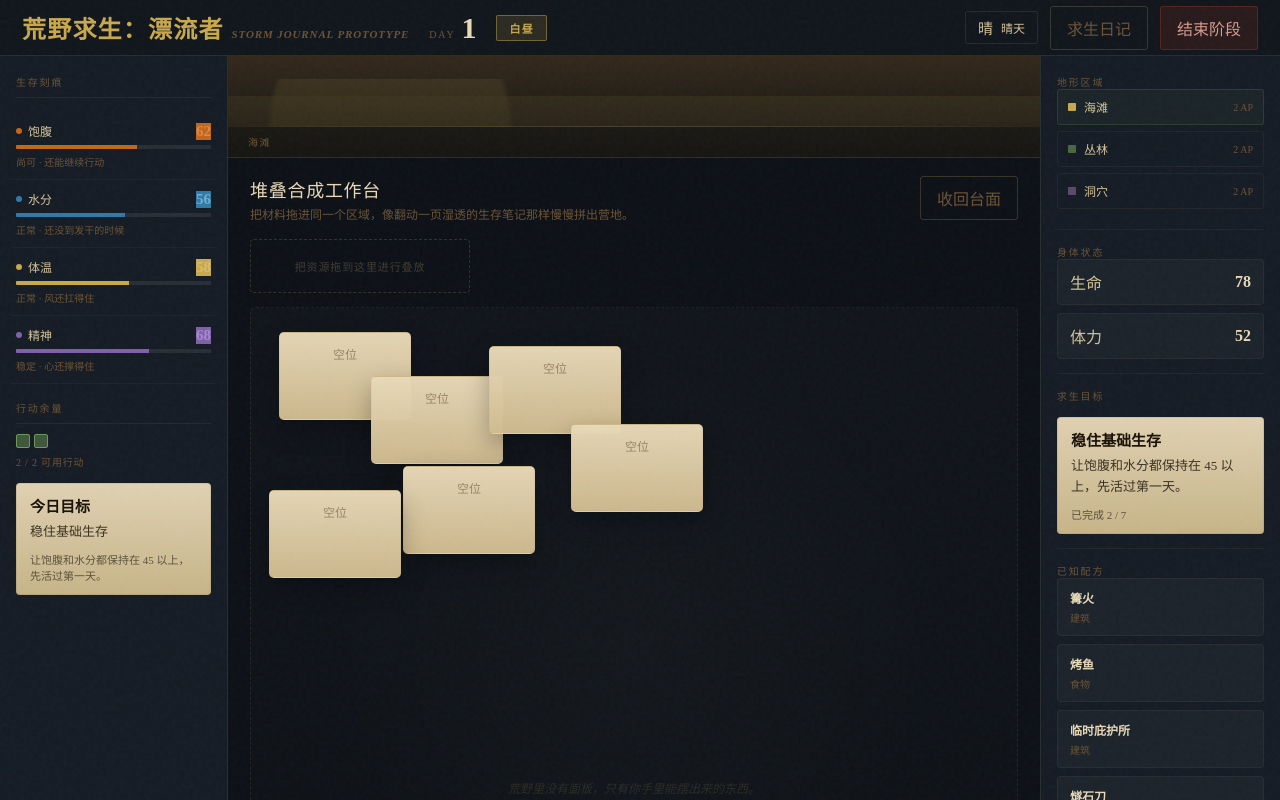
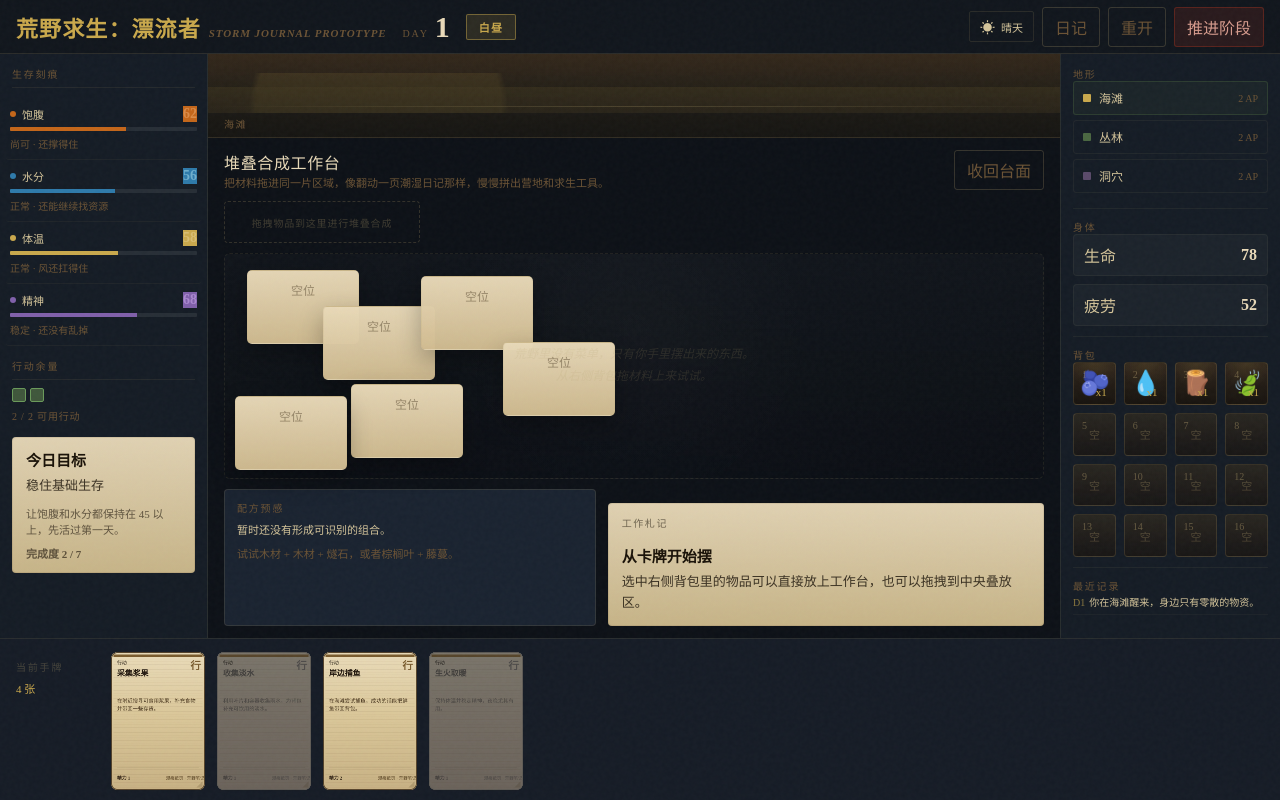
Before and after one commit to jollywu24/2d-survival-card-demo, a React (Vite) app: page / in a window 1280 px wide. Shown: the top 800 px of the page. Built offline with nearby package versions, Linux system fonts and the light colour scheme.

Commit message:
Tighten single-screen survival layout

```diff
--- a/src/App.tsx
+++ b/src/App.tsx
@@ -1,7 +1,6 @@
 import { useEffect, useMemo, useState, type CSSProperties } from 'react';
 import { CardCanvas } from './components/CardCanvas';
 import {
-  allCraftingRecipes,
   allPrototypeGoals,
   getItemDefinition,
   getWorkbenchRecipePreview,
@@ -17,24 +16,23 @@ import type { BackpackSlot, EnvironmentState, StatKey } from './types/game';
 const coreNeedMeta: Array<{
   key: Extract<StatKey, 'hunger' | 'thirst' | 'temperature' | 'sanity'>;
   label: string;
-  icon: string;
   className: string;
 }> = [
-  { key: 'hunger', label: '饱腹', icon: '肉', className: 'n-hunger' },
-  { key: 'thirst', label: '水分', icon: '水', className: 'n-water' },
-  { key: 'temperature', label: '体温', icon: '火', className: 'n-temp' },
-  { key: 'sanity', label: '精神', icon: '心', className: 'n-mind' },
+  { key: 'hunger', label: '饱腹', className: 'n-hunger' },
+  { key: 'thirst', label: '水分', className: 'n-water' },
+  { key: 'temperature', label: '体温', className: 'n-temp' },
+  { key: 'sanity', label: '精神', className: 'n-mind' },
 ];
 
 const bodyMeta: Array<{ key: Extract<StatKey, 'health' | 'fatigue'>; label: string }> = [
   { key: 'health', label: '生命' },
-  { key: 'fatigue', label: '体力' },
+  { key: 'fatigue', label: '疲劳' },
 ];
 
 const weatherIcon: Record<EnvironmentState['weather'], string> = {
-  sunny: '晴',
-  rain: '雨',
-  storm: '暴',
+  sunny: '☀',
+  rain: '☔',
+  storm: '⛈',
 };
 
 const phaseLabel = {
@@ -48,15 +46,6 @@ const cardTypeLabel = {
   resource: '资源',
   recipe: '配方',
   event: '事件',
-  skill: '技能',
-} as const;
-
-const recipeCategoryLabel = {
-  building: '建筑',
-  food: '食物',
-  tool: '工具',
-  medical: '医疗',
-  goal: '目标',
   skill: '技能',
 } as const;
 
@@ -109,7 +98,11 @@ function App() {
     isPrototypeGoalComplete(goal, player, progress),
   ).length;
   const energyPips = useMemo(
-    () => Array.from({ length: environment.actionLimit }, (_, index) => index < environment.actionsRemaining),
+    () =>
+      Array.from(
+        { length: environment.actionLimit },
+        (_, index) => index < environment.actionsRemaining,
+      ),
     [environment.actionLimit, environment.actionsRemaining],
   );
   const firstEmptyWorkbenchSlot =
@@ -208,10 +201,13 @@ function App() {
               <span>{weatherLabel[environment.weather]}</span>
             </div>
             <button type="button" className="btn-journal" onClick={() => setJournalOpen(true)}>
-              求生日记
+              日记
+            </button>
+            <button type="button" className="btn-journal" onClick={resetGame}>
+              重开
             </button>
             <button type="button" className="btn-end-day" onClick={nextTurn}>
-              结束阶段
+              推进阶段
             </button>
           </div>
         </header>
@@ -256,9 +252,10 @@ function App() {
 
           <div className="left-note">
             <strong>今日目标</strong>
-            <p>{activeGoal?.title ?? '已经走到原型终局'}</p>
-            <span>
-              {activeGoal?.description ?? '第七天结束后将根据营地准备情况给出结局。'}
+            <p>{activeGoal?.title ?? '已经抵达 7 天原型终局'}</p>
+            <span>{activeGoal?.description ?? '第七天夜晚结束后会根据营地准备情况结算。'}</span>
+            <span className="goal-progress">
+              完成度 {completedGoalCount} / {allPrototypeGoals.length}
             </span>
           </div>
         </aside>
@@ -288,7 +285,7 @@ function App() {
               </div>
             )}
             <div className="terrain-label">{terrainLabel[environment.terrain]}</div>
-            {activeEvent && <div className="event-banner">危机正在逼近：{activeEvent.title}</div>}
+            {activeEvent && <div className="event-banner">危机逼近：{activeEvent.title}</div>}
           </div>
 
           <div className="card-workspace">
@@ -296,7 +293,7 @@ function App() {
               <div>
                 <div className="workspace-title">堆叠合成工作台</div>
                 <div className="workspace-subtitle">
-                  把材料拖进同一个区域，像翻动一页湿透的生存笔记那样慢慢拼出营地。
+                  把材料拖进同一片区域，像翻动一页潮湿日记那样，慢慢拼出营地和求生工具。
                 </div>
               </div>
               <button type="button" className="btn-subtle" onClick={storeAllWorkbenchItems}>
@@ -305,7 +302,7 @@ function App() {
             </div>
 
             <div className={`drop-zone ${dragSource ? 'active' : ''}`}>
-              {dragSource ? '松手放入叠放区' : '把资源拖到这里进行叠放'}
+              {dragSource ? '松手放入叠放区' : '拖拽物品到这里进行堆叠合成'}
             </div>
 
             <div className="workspace-board">
@@ -340,9 +337,9 @@ function App() {
               })}
               {!workbench.some((slot) => slot.itemId) && (
                 <div className="workspace-hint">
-                  荒野里没有面板，只有你手里能摆出来的东西。
+                  荒野里没有菜单，只有你手里摆出来的东西。
                   <br />
-                  从背包里拖材料上来试试。
+                  从右侧背包拖材料上来试试。
                 </div>
               )}
             </div>
@@ -381,9 +378,9 @@ function App() {
                   </>
                 ) : (
                   <>
-                    <div className="recipe-line">还没形成可识别组合。</div>
+                    <div className="recipe-line">暂时还没有形成可识别的组合。</div>
                     <div className="recipe-line subtle">
-                      常见做法：木材 + 木材 + 燧石，或棕榈叶 + 藤蔓。
+                      试试木材 + 木材 + 燧石，或者棕榈叶 + 藤蔓。
                     </div>
                   </>
                 )}
@@ -437,8 +434,8 @@ function App() {
                     <h3>{selectedWorkbenchItem.name}</h3>
                     <p>{selectedWorkbenchItem.description}</p>
                     <div className="paper-meta">
-                      <span>工作台位 W{selectedWorkbenchSlotData.slotIndex + 1}</span>
-                      <span>等待继续叠放</span>
+                      <span>工作位 W{selectedWorkbenchSlotData.slotIndex + 1}</span>
+                      <span>继续叠放可尝试配方</span>
                     </div>
                     <div className="paper-actions">
                       <button
@@ -453,8 +450,8 @@ function App() {
                 ) : (
                   <>
                     <div className="paper-kicker">工作札记</div>
-                    <h3>从卡开始摆</h3>
-                    <p>选中背包里的物品可以直接放上工作台，也可以拖拽到中央叠放区。</p>
+                    <h3>从卡牌开始摆</h3>
+                    <p>选中右侧背包里的物品可以直接放上工作台，也可以拖拽到中央叠放区。</p>
                   </>
                 )}
               </div>
@@ -464,7 +461,7 @@ function App() {
 
         <aside className="panel-info">
           <div className="info-section">
-            <div className="info-head">地形区域</div>
+            <div className="info-head">地形</div>
             {(['beach', 'jungle', 'cave'] as const).map((terrain) => (
               <button
                 key={terrain}
@@ -480,7 +477,7 @@ function App() {
           </div>
 
           <div className="info-section">
-            <div className="info-head">身体状态</div>
+            <div className="info-head">身体</div>
             <div className="body-grid">
               {bodyMeta.map((entry) => (
                 <div key={entry.key} className="body-chip">
@@ -492,34 +489,45 @@ function App() {
           </div>
 
           <div className="info-section">
-            <div className="info-head">求生目标</div>
-            <div className="goal-paper">
-              <strong>{activeGoal?.title ?? '终局已触发'}</strong>
-              <p>
-                {activeGoal?.description ?? '接下来只需要看营地准备是否足够，让结局自己发生。'}
-              </p>
-              <span>
-                已完成 {completedGoalCount} / {allPrototypeGoals.length}
-              </span>
-            </div>
-          </div>
-
-          <div className="info-section">
-            <div className="info-head">已知配方</div>
-            <div className="recipe-scroll">
-              {allCraftingRecipes.map((recipe) => (
-                <div key={recipe.id} className="recipe-mini">
-                  <strong>{recipe.name}</strong>
-                  <p>{recipe.category ? recipeCategoryLabel[recipe.category] : '配方'}</p>
-                </div>
-              ))}
+            <div className="info-head">背包</div>
+            <div className="backpack-grid">
+              {backpack.map((slot) => {
+                const item = getItemDefinition(slot.itemId);
+                return (
+                  <button
+                    key={slot.slotIndex}
+                    type="button"
+                    draggable={!!item}
+                    className={`backpack-slot ${item ? 'filled' : ''} ${
+                      selectedBackpackSlot === slot.slotIndex ? 'selected' : ''
+                    }`}
+                    onClick={() => handleBackpackClick(slot)}
+                    onDragStart={() =>
+                      item && setDragSource({ kind: 'backpack', index: slot.slotIndex })
+                    }
+                    onDragEnd={() => setDragSource(null)}
+                    onDragOver={(event) => event.preventDefault()}
+                    onDrop={() => handleBackpackDrop(slot.slotIndex)}
+                  >
+                    <span className="slot-index">{slot.slotIndex + 1}</span>
+                    {item ? (
+                      <>
+                        <span className="slot-icon">{item.icon}</span>
+                        <span className="slot-amount">x{slot.amount}</span>
+                      </>
+                    ) : (
+                      <span className="slot-empty">空</span>
+                    )}
+                  </button>
+                );
+              })}
             </div>
           </div>
 
           <div className="info-section">
             <div className="info-head">最近记录</div>
             <div className="log-stack">
-              {logs.slice(0, 6).map((log, index) => (
+              {logs.slice(0, 4).map((log, index) => (
                 <div key={log.id} className={`log-entry ${index === 0 ? 'fresh' : ''}`}>
                   <span className="log-day">D{environment.day}</span>
                   {log.text}
@@ -530,7 +538,10 @@ function App() {
         </aside>
 
         <section className="panel-hand">
-          <div className="hand-label">当前手牌</div>
+          <div className="hand-head">
+            <div className="hand-label">当前手牌</div>
+            <div className="hand-count">{hand.length} 张</div>
+          </div>
           {hand.map((card) => {
             const actionCost = card.actionCost ?? 1;
             const disabled =
@@ -550,18 +561,6 @@ function App() {
               </div>
             );
           })}
-
-          <div className="action-row">
-            <button type="button" className="btn-end-day" onClick={nextTurn}>
-              结束今天
-            </button>
-            <button type="button" className="btn-journal" onClick={() => setJournalOpen(true)}>
-              打开日记
-            </button>
-            <button type="button" className="btn-journal" onClick={resetGame}>
-              重开原型
-            </button>
-          </div>
         </section>
       </main>
 
@@ -572,7 +571,7 @@ function App() {
         <div className="journal-book" onClick={(event) => event.stopPropagation()}>
           <div className="journal-header">
             <div className="journal-title">求生日记</div>
-            <div className="journal-sub">那些真正熬过去的夜晚，都会留下字迹</div>
+            <div className="journal-sub">那些真正熬过去的夜晚，最后都会留下字迹。</div>
             <button type="button" className="journal-close" onClick={() => setJournalOpen(false)}>
               合上
             </button>
@@ -592,9 +591,9 @@ function App() {
               ))
             ) : (
               <div className="journal-page">
-                <div className="je-day">尚未记下任何一页</div>
+                <div className="je-day">还没有写下第一页</div>
                 <div className="je-text">
-                  还没有走到第一个夜晚。等天色真正暗下来，系统会自动替你写下当天最尖锐的感受。
+                  先撑过今晚吧。到了真正的夜里，系统会把今天最尖锐的情绪写进纸页里。
                 </div>
               </div>
             )}
@@ -609,7 +608,7 @@ function App() {
               <div className="crisis-icon">危</div>
               <div>
                 <div className="crisis-name">{activeEvent.title}</div>
-                <div className="crisis-tag">危机事件 · 必须处理</div>
+                <div className="crisis-tag">危机事件 · 必须先处理</div>
               </div>
             </div>
             <div className="crisis-body">
@@ -643,26 +642,26 @@ function getNeedStatus(
   value: number,
 ) {
   if (key === 'hunger') {
-    if (value < 25) return { text: '危险 · 明早必须找食物', level: 'crit' };
-    if (value < 50) return { text: '偏低 · 今日别再硬撑', level: 'warn' };
-    return { text: '尚可 · 还能继续行动', level: '' };
+    if (value < 25) return { text: '危险 · 明早必须找吃的', level: 'crit' };
+    if (value < 50) return { text: '偏低 · 今天别再硬撑', level: 'warn' };
+    return { text: '尚可 · 还撑得住', level: '' };
   }
 
   if (key === 'thirst') {
     if (value < 25) return { text: '危险 · 身体已经开始报警', level: 'crit' };
     if (value < 45) return { text: '偏低 · 优先补水', level: 'warn' };
-    return { text: '正常 · 还没到发干的时候', level: '' };
+    return { text: '正常 · 还能继续找资源', level: '' };
   }
 
   if (key === 'temperature') {
-    if (value < 30) return { text: '危险 · 失温边缘', level: 'crit' };
-    if (value < 50) return { text: '偏低 · 黄昏前要准备火', level: 'warn' };
+    if (value < 30) return { text: '危险 · 已经接近失温', level: 'crit' };
+    if (value < 50) return { text: '偏低 · 黄昏前最好生火', level: 'warn' };
     return { text: '正常 · 风还扛得住', level: '' };
   }
 
   if (value < 30) return { text: '危险 · 不要一个人想太久', level: 'crit' };
   if (value < 50) return { text: '波动 · 夜里容易崩', level: 'warn' };
-  return { text: '稳定 · 心还撑得住', level: '' };
+  return { text: '稳定 · 还没有乱掉', level: '' };
 }
 
 export default App;
--- a/src/styles.css
+++ b/src/styles.css
@@ -57,8 +57,8 @@ button {
 
 .game-shell {
   display: grid;
-  grid-template-rows: 56px minmax(0, 1fr) 228px;
-  grid-template-columns: 228px minmax(0, 1fr) 240px;
+  grid-template-rows: 54px minmax(0, 1fr) 188px;
+  grid-template-columns: 208px minmax(0, 1fr) 220px;
   min-height: 100vh;
   background:
     radial-gradient(circle at 50% 35%, rgba(122, 92, 46, 0.11), transparent 45%),
@@ -69,8 +69,8 @@ button {
   grid-column: 1 / -1;
   display: flex;
   align-items: center;
-  gap: 20px;
-  padding: 0 22px;
+  gap: 16px;
+  padding: 0 16px;
   background: rgba(18, 23, 29, 0.94);
   border-bottom: 1px solid rgba(180, 160, 110, 0.16);
   position: relative;
@@ -79,7 +79,7 @@ button {
 
 .game-title {
   font-family: "Crimson Pro", "Noto Serif SC", serif;
-  font-size: 24px;
+  font-size: 22px;
   font-weight: 600;
   letter-spacing: 0.05em;
   color: var(--sand);
@@ -147,18 +147,18 @@ button {
   margin-left: auto;
   display: flex;
   align-items: center;
-  gap: 12px;
+  gap: 8px;
 }
 
 .weather-box {
   display: flex;
   align-items: center;
-  gap: 8px;
-  padding: 5px 12px;
+  gap: 6px;
+  padding: 4px 10px;
   border-radius: 2px;
   border: 1px solid rgba(180, 160, 110, 0.14);
   color: var(--parch-mid);
-  font-size: 12px;
+  font-size: 11px;
 }
 
 .weather-icon {
@@ -189,7 +189,7 @@ button {
   border: 1px solid rgba(180, 160, 110, 0.24);
   background: transparent;
   color: var(--parch);
-  padding: 9px 16px;
+  padding: 7px 12px;
   border-radius: 3px;
 }
 
@@ -225,7 +225,7 @@ button {
 .panel-needs,
 .panel-info {
   background: rgba(22, 29, 39, 0.94);
-  padding: 18px 16px;
+  padding: 12px;
   overflow-y: auto;
 }
 
@@ -247,20 +247,20 @@ button {
 }
 
 .panel-label {
-  margin-bottom: 14px;
-  padding-bottom: 8px;
+  margin-bottom: 10px;
+  padding-bottom: 6px;
   border-bottom: 1px solid rgba(180, 160, 110, 0.1);
 }
 
 .panel-label.compact {
-  margin: 16px 0 10px;
+  margin: 12px 0 8px;
 }
 
 .need-row {
   display: flex;
   flex-direction: column;
   gap: 5px;
-  padding: 10px 6px;
+  padding: 8px 4px;
   margin: 0 -6px;
   border-bottom: 1px solid rgba(180, 160, 110, 0.06);
   border-radius: 3px;
@@ -281,7 +281,7 @@ button {
   align-items: center;
   gap: 6px;
   color: var(--parch-mid);
-  font-size: 12px;
+  font-size: 11px;
 }
 
 .need-dot {
@@ -292,7 +292,7 @@ button {
 
 .need-val {
   font-family: "Crimson Pro", serif;
-  font-size: 15px;
+  font-size: 14px;
   font-weight: 600;
 }
 
@@ -398,7 +398,6 @@ button {
 }
 
 .left-note,
-.goal-paper,
 .selected-paper {
   margin-top: 14px;
   padding: 12px 14px;
@@ -410,7 +409,6 @@ button {
 }
 
 .left-note strong,
-.goal-paper strong,
 .selected-paper h3 {
   display: block;
   margin-bottom: 6px;
@@ -419,7 +417,6 @@ button {
 }
 
 .left-note p,
-.goal-paper p,
 .selected-paper p {
   margin: 0;
   line-height: 1.6;
@@ -427,12 +424,15 @@ button {
   font-size: 13px;
 }
 
-.left-note span,
-.goal-paper span {
+.left-note span {
   display: block;
   margin-top: 8px;
   font-size: 11px;
   color: rgba(26, 18, 8, 0.62);
+}
+
+.goal-progress {
+  font-weight: 600;
 }
 
 .panel-field {
@@ -443,7 +443,7 @@ button {
 }
 
 .scene-strip {
-  height: 102px;
+  height: 84px;
   position: relative;
   overflow: hidden;
   border-bottom: 1px solid rgba(180, 160, 110, 0.08);
@@ -490,8 +490,8 @@ button {
   position: absolute;
   left: 0;
   right: 0;
-  bottom: 30px;
-  height: 48px;
+  bottom: 24px;
+  height: 40px;
 }
 
 .terrain-silhouette {
@@ -524,8 +524,8 @@ button {
 
 .terrain-label {
   position: absolute;
-  left: 20px;
-  bottom: 8px;
+  left: 16px;
+  bottom: 6px;
   font-size: 10px;
   color: var(--ink-faint);
   letter-spacing: 0.16em;
@@ -578,10 +578,10 @@ button {
 
 .card-workspace {
   flex: 1;
-  padding: 18px 22px;
+  padding: 12px 16px;
   display: grid;
   grid-template-rows: auto auto 1fr auto;
-  gap: 14px;
+  gap: 10px;
   min-height: 0;
 }
 
@@ -594,27 +594,27 @@ button {
 
 .workspace-title {
   color: var(--parch);
-  font-size: 18px;
+  font-size: 16px;
   letter-spacing: 0.04em;
 }
 
 .workspace-subtitle {
-  margin-top: 4px;
+  margin-top: 2px;
   color: var(--ink-faint);
-  font-size: 12px;
-  line-height: 1.55;
+  font-size: 11px;
+  line-height: 1.4;
 }
 
 .drop-zone {
-  width: 220px;
-  height: 54px;
+  width: 196px;
+  height: 42px;
   border: 1px dashed rgba(180, 160, 110, 0.22);
   border-radius: 4px;
   display: flex;
   align-items: center;
   justify-content: center;
   color: rgba(180, 160, 110, 0.3);
-  font-size: 11px;
+  font-size: 10px;
   letter-spacing: 0.08em;
 }
 
@@ -626,7 +626,7 @@ button {
 
 .workspace-board {
   position: relative;
-  min-height: 280px;
+  min-height: 226px;
   border-radius: 6px;
   border: 1px dashed rgba(180, 160, 110, 0.12);
   background:
@@ -648,9 +648,9 @@ button {
 
 .work-card {
   position: absolute;
-  width: 132px;
-  min-height: 88px;
-  padding: 12px;
+  width: 112px;
+  min-height: 74px;
+  padding: 10px;
   border-radius: 5px;
   border: 1px solid rgba(180, 160, 110, 0.16);
   background:
@@ -658,7 +658,7 @@ button {
   color: var(--ink);
   display: grid;
   justify-items: center;
-  gap: 6px;
+  gap: 4px;
   text-align: center;
   box-shadow: 0 10px 24px rgba(0, 0, 0, 0.28);
 }
@@ -666,7 +666,7 @@ button {
 .backpack-grid {
   display: grid;
   grid-template-columns: repeat(4, minmax(0, 1fr));
-  gap: 10px;
+  gap: 8px;
 }
 
 .backpack-slot {
@@ -702,7 +702,7 @@ button {
 }
 
 .slot-icon {
-  font-size: 28px;
+  font-size: 24px;
 }
 
 .slot-amount {
@@ -746,52 +746,52 @@ button {
 }
 
 .work-card-icon {
-  font-size: 24px;
+  font-size: 22px;
 }
 
 .work-card-name {
-  font-size: 12px;
-  line-height: 1.4;
+  font-size: 11px;
+  line-height: 1.25;
 }
 
 .slot-0 {
-  top: 24px;
-  left: 28px;
+  top: 16px;
+  left: 22px;
 }
 
 .slot-1 {
-  top: 68px;
-  left: 120px;
+  top: 52px;
+  left: 98px;
 }
 
 .slot-2 {
-  top: 38px;
-  left: 238px;
+  top: 22px;
+  left: 196px;
 }
 
 .slot-3 {
-  top: 116px;
-  left: 320px;
+  top: 88px;
+  left: 278px;
 }
 
 .slot-4 {
-  top: 158px;
-  left: 152px;
+  top: 130px;
+  left: 126px;
 }
 
 .slot-5 {
-  top: 182px;
-  left: 18px;
+  top: 142px;
+  left: 10px;
 }
 
 .workspace-bottom {
   display: grid;
-  grid-template-columns: minmax(220px, 0.8fr) minmax(300px, 1fr);
-  gap: 16px;
+  grid-template-columns: minmax(200px, 0.92fr) minmax(260px, 1.08fr);
+  gap: 12px;
 }
 
 .recipe-preview {
-  padding: 12px 14px;
+  padding: 10px 12px;
   border-radius: 4px;
   border: 1px solid rgba(180, 160, 110, 0.16);
   background: rgba(30, 40, 54, 0.82);
@@ -812,14 +812,14 @@ button {
 
 .recipe-name {
   color: var(--parch);
-  font-size: 16px;
-  margin-bottom: 6px;
+  font-size: 15px;
+  margin-bottom: 4px;
 }
 
 .recipe-line {
   color: var(--parch-mid);
-  font-size: 12px;
-  line-height: 1.6;
+  font-size: 11px;
+  line-height: 1.45;
 }
 
 .recipe-line.subtle {
@@ -867,7 +867,7 @@ button {
   display: flex;
   gap: 8px;
   flex-wrap: wrap;
-  margin-top: 10px;
+  margin-top: 8px;
 }
 
 .paper-meta span {
@@ -882,19 +882,18 @@ button {
   display: flex;
   flex-wrap: wrap;
   gap: 8px;
-  margin-top: 12px;
+  margin-top: 10px;
 }
 
 .body-grid,
-.recipe-scroll,
 .log-stack {
   display: grid;
   gap: 8px;
 }
 
 .info-section {
-  padding-bottom: 14px;
-  margin-bottom: 14px;
+  padding-bottom: 10px;
+  margin-bottom: 10px;
   border-bottom: 1px solid rgba(180, 160, 110, 0.08);
 }
 
@@ -908,9 +907,9 @@ button {
   display: flex;
   align-items: center;
   gap: 8px;
-  padding: 8px 10px;
+  padding: 7px 9px;
   border-radius: 3px;
-  margin-bottom: 6px;
+  margin-bottom: 5px;
   background: transparent;
   border: 1px solid rgba(180, 160, 110, 0.08);
   text-align: left;
@@ -950,8 +949,7 @@ button {
   font-size: 10px;
 }
 
-.body-chip,
-.recipe-mini {
+.body-chip {
   padding: 10px 12px;
   border-radius: 4px;
   background: rgba(255, 255, 255, 0.03);
@@ -963,30 +961,18 @@ button {
   justify-content: space-between;
   align-items: center;
   color: var(--parch-mid);
+  padding: 8px 10px;
 }
 
 .body-chip strong {
   color: var(--parch);
 }
 
-.recipe-mini strong {
-  display: block;
-  color: var(--parch);
-  font-size: 12px;
-  margin-bottom: 3px;
-}
-
-.recipe-mini p {
-  margin: 0;
+.log-entry {
   font-size: 10px;
   color: var(--ink-faint);
-}
-
-.log-entry {
-  font-size: 11px;
-  color: var(--ink-faint);
-  line-height: 1.6;
-  padding: 4px 0;
+  line-height: 1.45;
+  padding: 3px 0;
   border-bottom: 1px solid rgba(180, 160, 110, 0.05);
 }
 
@@ -1003,11 +989,10 @@ button {
 
 .panel-hand {
   grid-column: 1 / -1;
-  position: relative;
   display: flex;
-  align-items: flex-end;
-  gap: 12px;
-  padding: 18px 20px 20px;
+  align-items: flex-start;
+  gap: 10px;
+  padding: 12px 16px 14px;
   overflow-x: auto;
   overflow-y: hidden;
   background: rgba(22, 29, 39, 0.96);
@@ -1019,21 +1004,33 @@ button {
   display: none;
 }
 
+.hand-head {
+  flex: 0 0 84px;
+  display: flex;
+  flex-direction: column;
+  justify-content: flex-end;
+  gap: 6px;
+  padding-top: 8px;
+}
+
 .hand-label {
-  position: absolute;
-  left: 20px;
-  top: 7px;
+  position: static;
   color: rgba(180, 160, 110, 0.3);
+}
+
+.hand-count {
+  color: var(--sand);
+  font-size: 11px;
 }
 
 .hand-card-wrap {
   flex-shrink: 0;
-  width: 112px;
+  width: 96px;
   transition: transform 0.18s cubic-bezier(0.34, 1.56, 0.64, 1);
 }
 
 .hand-card-wrap:hover {
-  transform: translateY(-14px) scale(1.04);
+  transform: translateY(-10px) scale(1.03);
 }
 
 .card-button {
@@ -1100,14 +1097,6 @@ button {
 .type-skill {
   background: rgba(107, 74, 139, 0.35);
   color: #aa88cc;
-}
-
-.action-row {
-  display: flex;
-  flex-direction: column;
-  gap: 8px;
-  margin-left: auto;
-  flex-shrink: 0;
 }
 
 .journal-overlay,
@@ -1310,7 +1299,7 @@ button {
 @media (max-width: 1200px) {
   .game-shell {
     grid-template-columns: 220px minmax(0, 1fr);
-    grid-template-rows: 56px auto auto 228px;
+    grid-template-rows: 56px auto auto 196px;
   }
 
   .panel-info {
@@ -1365,10 +1354,6 @@ button {
 
   .panel-hand {
     padding-bottom: 18px;
-  }
-
-  .action-row {
-    margin-left: 0;
   }
 }
 
```
